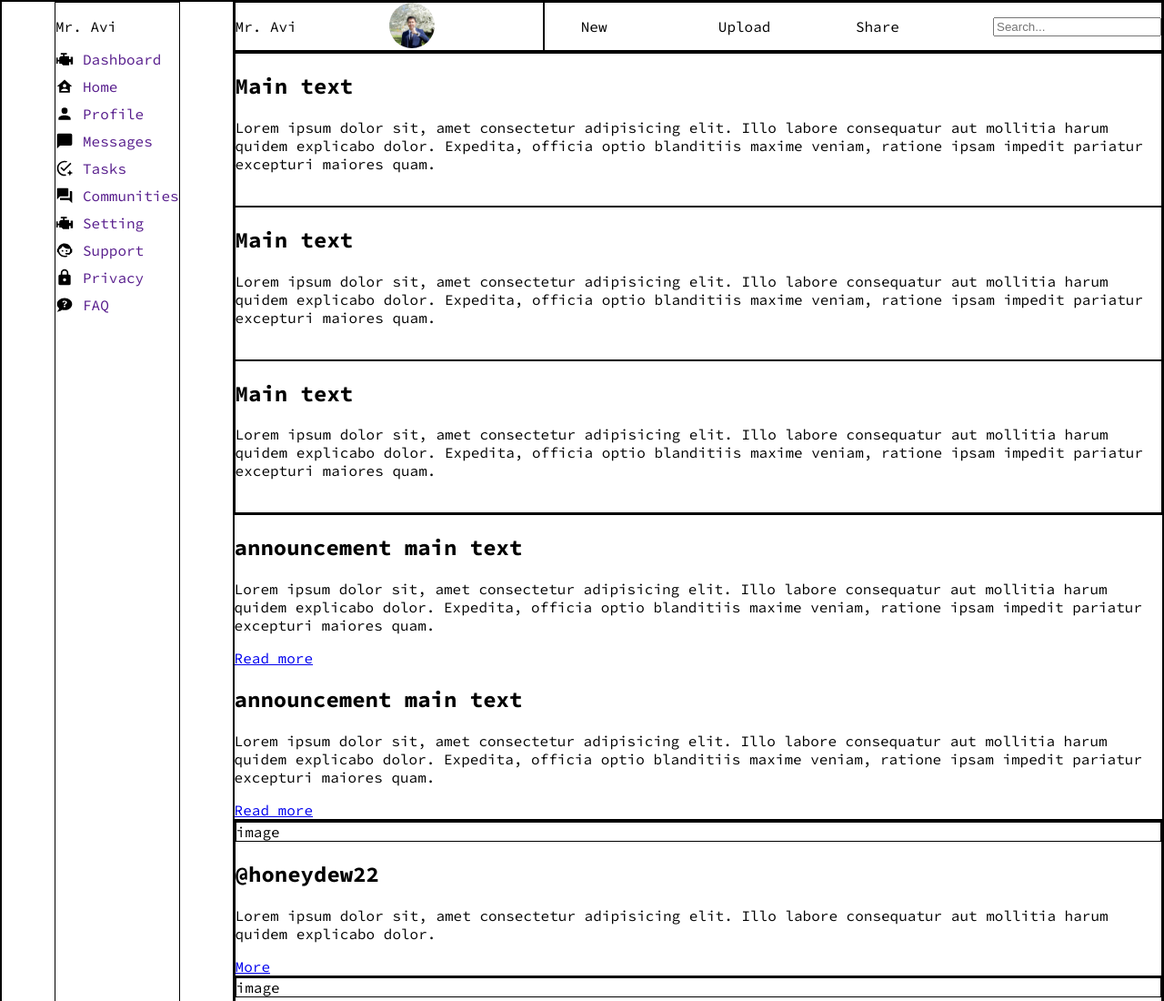
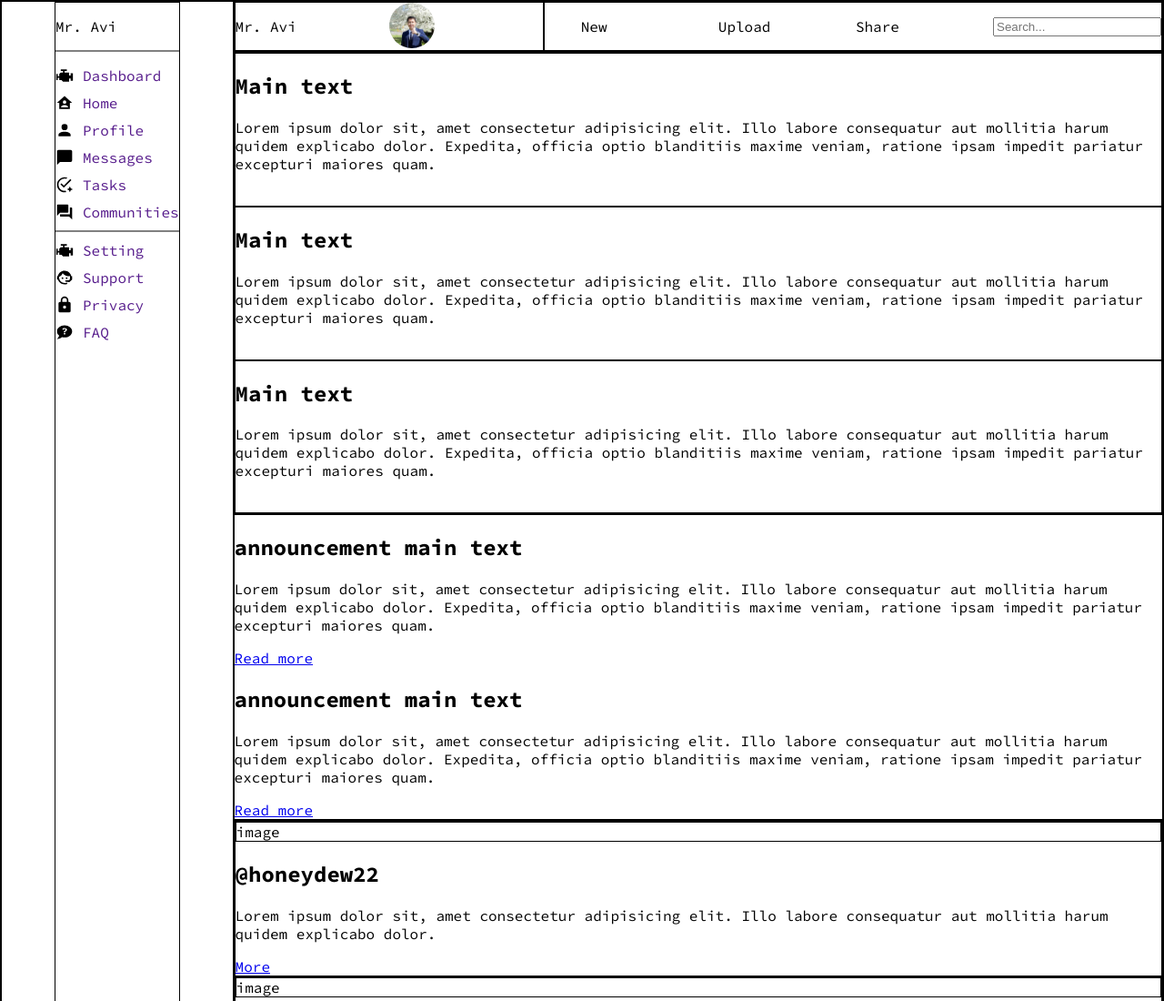
Before and after one commit to Avinashlimbu/admin-dashboard, a plain HTML site: page index.html in a window 1280 px wide. Shown: the top 1100 px of the page at 91% size. Drawn offline with Linux system fonts and the light colour scheme.

Commit message:
minor changes in sidebar

```diff
--- a/index.html
+++ b/index.html
@@ -34,6 +34,7 @@
         <div class="sidebar">
             <div class="sidenav">
             <p>Mr. Avi</p>
+            <div class="divider"></div>
             <ul>
                 <li><a href id="dashboard">Dashboard</li></a>
                 <li><a href id="home">Home</li></a>
@@ -41,6 +42,7 @@
                 <li><a href id="messages">Messages</li></a>
                 <li><a href id="tasks">Tasks</li></a>
                 <li><a href id="communities">Communities</li></a>
+                <div class="divider"></div>
                 <li><a href id="setting">Setting</li></a>
                 <li><a href id="support">Support</li></a>
                 <li><a href id="privacy">Privacy</li></a>
--- a/stylesheet.css
+++ b/stylesheet.css
@@ -127,3 +127,7 @@ ul, li {
 #faq {
     background-image: url(images/icons/chat-question.svg);
 }
+
+.divider {
+    border: solid 1px grey;
+}
```
